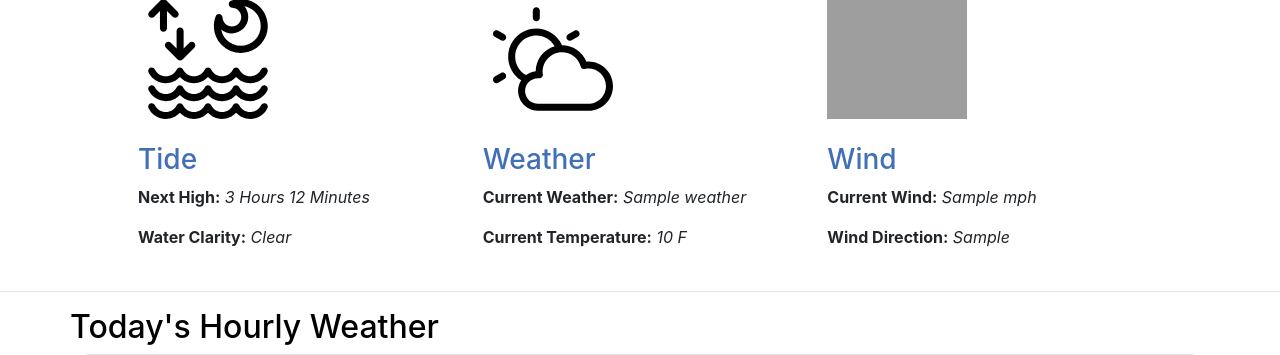
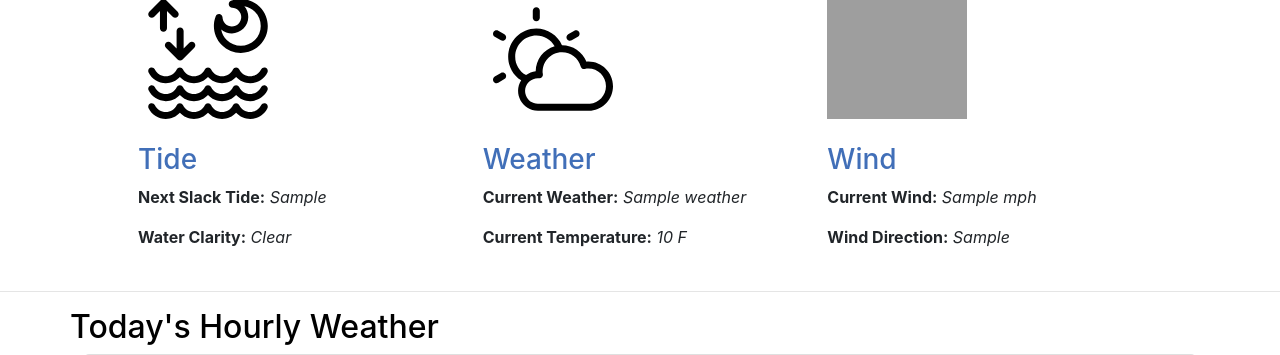
Before and after one commit to blutherRVA/TideWeatherWebsite, a Flask app: template templates/james.html in a window 1280 px wide. Shown: the part 262-617 px from the top of the page. Run offline with Flask 2, Linux system fonts and the light colour scheme; the template is opened without the code that fills it: most values are stand-ins (such as "Sample title", 1, 10 or a date in 2020); some libraries are stand-ins or nearby versions; grey boxes are pictures that could not be loaded.

Commit message:
html tags updated

```diff
--- a/templates/james.html
+++ b/templates/james.html
@@ -56,7 +56,7 @@
                 <br>
                 <br>
                 <h3>Tide</h3>
-                <p><strong>Next High:</strong><i> 3 Hours 12 Minutes</i></p>
+                <p><strong>Next Slack Tide:</strong><i> {{nextTide}}</i></p>
                 <p><strong>Water Clarity:</strong> <i>Clear</i></p>
 
               </div><!-- /.col-lg-4 -->
```
